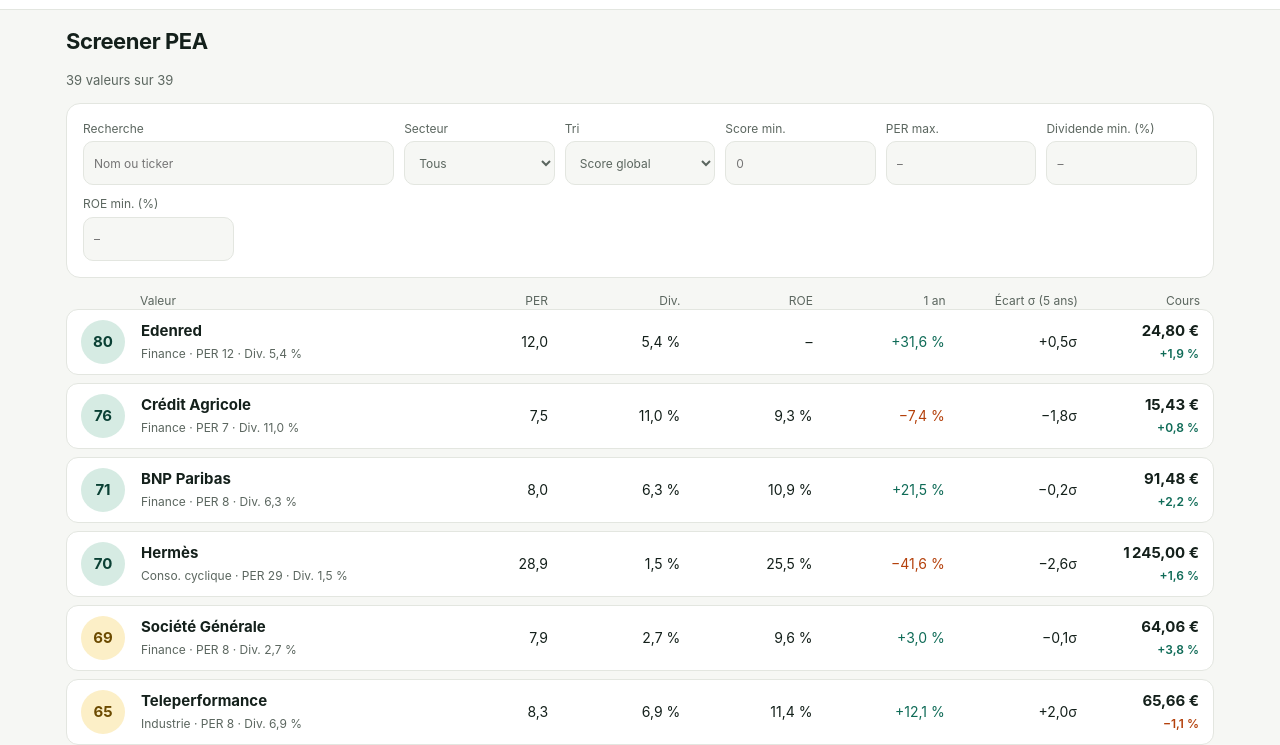
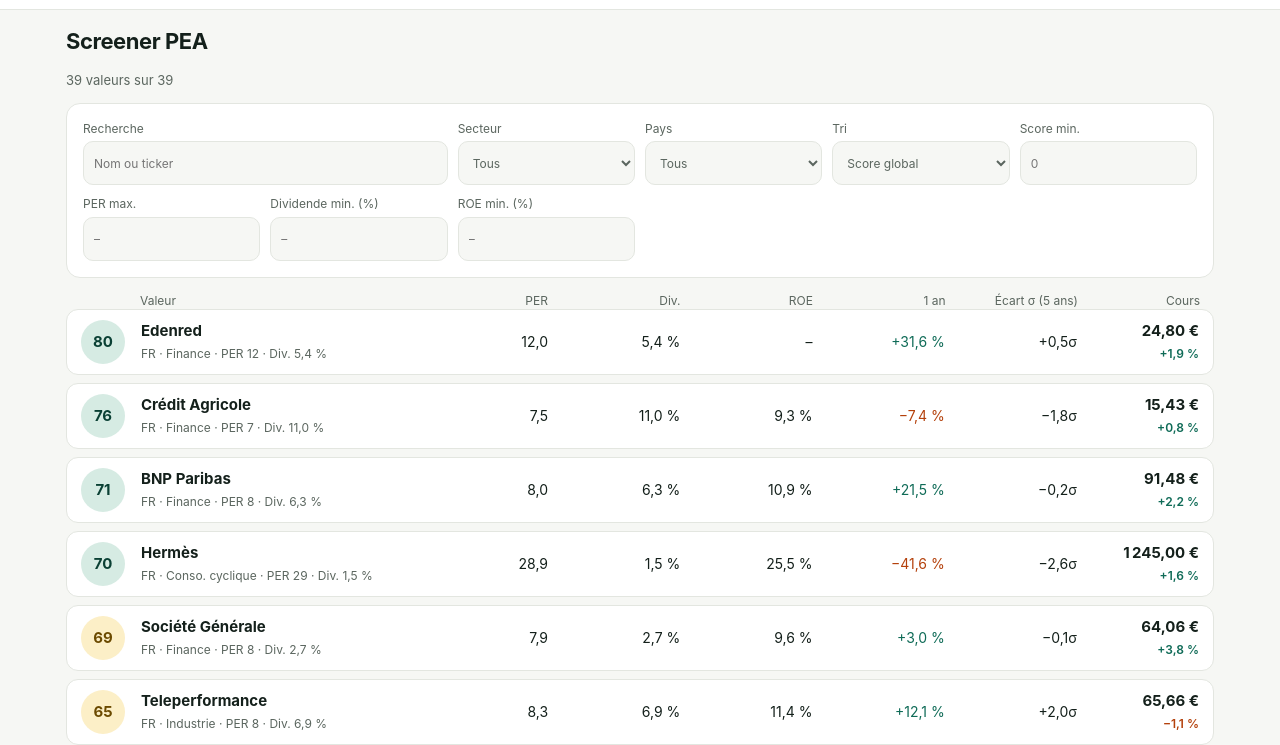
Before and after one commit to Locqueltas56/pea-analyse, a plain HTML site: page docs/index.html in a window 1280 px wide. Shown: the part 59-804 px from the top of the page. Drawn offline with Linux system fonts and the light colour scheme.

Commit message:
Ajouter un filtre par pays au screener
Co-Authored-By: Claude Sonnet 5.5 <noreply@anthropic.com>
Claude-Session: https://claude.ai/code/session_01TpkSymXNwPUXooq2Nko2xQ

```diff
--- a/docs/index.html
+++ b/docs/index.html
@@ -64,7 +64,7 @@ table{width:100%;border-collapse:collapse;font-size:13px}th,td{white-space:nowra
   nav.tabs a.on{background:var(--pri2)}
   .top{display:flex;align-items:center;gap:20px;background:var(--card);border-bottom:1px solid var(--line);padding:12px 32px}
   .top .brand{font-weight:700;font-size:19px;color:var(--pri);letter-spacing:-.02em}
-  .filters{grid-template-columns:repeat(7,minmax(0,1fr))}.filters .full{grid-column:span 2}
+  .filters{grid-template-columns:repeat(6,minmax(0,1fr))}.filters .full{grid-column:span 2}
   .row{grid-template-columns:48px minmax(160px,1.6fr) repeat(5,minmax(60px,.7fr)) 110px;padding:10px 14px}
   .row .c{display:block;text-align:right;font-size:14px}
   .head{display:grid;grid-template-columns:48px minmax(160px,1.6fr) repeat(5,minmax(60px,.7fr)) 110px;gap:12px;padding:0 14px;font-size:12px;color:var(--ink2);margin-top:12px}
@@ -92,8 +92,10 @@ const esc=s=>String(s??'').replace(/[&<>"']/g,m=>({'&':'&amp;','<':'&lt;','>':'&
 const css=n=>getComputedStyle(document.documentElement).getPropertyValue(n).trim();
 const SECT={'Technology':'Technologie','Healthcare':'Santé','Financial Services':'Finance','Industrials':'Industrie','Consumer Cyclical':'Conso. cyclique','Consumer Defensive':'Conso. de base','Energy':'Énergie','Basic Materials':'Matériaux','Utilities':'Services publics','Communication Services':'Communication','Real Estate':'Immobilier'};
 const sect=s=>SECT[s]||s||'Autre';
+const CN={FR:'France',NL:'Pays-Bas',DE:'Allemagne',IT:'Italie',ES:'Espagne',BE:'Belgique',FI:'Finlande',IE:'Irlande',PT:'Portugal',LU:'Luxembourg',DK:'Danemark',SE:'Suède'};
+const ctry=c=>CN[c]||c||'';
 const RF=0.02, WEEK=604800000;
-let DATA=null, BYT={}, STATE={q:'',sector:'',minScore:0,maxPer:'',minDy:'',minRoe:'',sort:'score'}, CMP=[], CMPY=5, PERIOD=10;
+let DATA=null, BYT={}, STATE={q:'',sector:'',country:'',minScore:0,maxPer:'',minDy:'',minRoe:'',sort:'score'}, CMP=[], CMPY=5, PERIOD=10;
 
 /* ---------- statistiques ---------- */
 const mean=a=>a.reduce((x,y)=>x+y,0)/a.length;
@@ -174,7 +176,7 @@ function rowHtml(s){
   const z=st5?st5.z:null;
   return `<a class="row" href="#s-${slug(s.t)}">
     <div class="sc ${cls(s.score.total)}">${r0(s.score.total)}</div>
-    <div class="nm"><b>${esc(s.name)}</b><span>${esc(sect(s.sector))} · PER ${nf(s.per,0)} · Div. ${pc(s.dy)}</span></div>
+    <div class="nm"><b>${esc(s.name)}</b><span>${esc(s.country||'')} · ${esc(sect(s.sector))} · PER ${nf(s.per,0)} · Div. ${pc(s.dy)}</span></div>
     <div class="c">${nf(s.per,1)}</div><div class="c">${pc(s.dy)}</div><div class="c">${pc(s.roe)}</div>
     <div class="c ${st1&&st1.perf>=0?'pos':'neg'}">${st1?sg(st1.perf):'–'}</div>
     <div class="c">${z==null?'–':sgs(z)}</div>
@@ -184,7 +186,7 @@ function filtered(){
   const f=STATE,q=f.q.trim().toLowerCase();
   let L=DATA.stocks.filter(s=>
     (!q||s.name.toLowerCase().includes(q)||s.t.toLowerCase().includes(q))&&
-    (!f.sector||s.sector===f.sector)&&
+    (!f.sector||s.sector===f.sector)&&(!f.country||s.country===f.country)&&
     (s.score.total==null?f.minScore<=0:s.score.total>=f.minScore)&&
     (f.maxPer===''||(s.per!=null&&s.per>0&&s.per<=+f.maxPer))&&
     (f.minDy===''||(s.dy!=null&&s.dy*100>=+f.minDy))&&
@@ -196,11 +198,13 @@ function filtered(){
 }
 function viewScreener(){
   const sectors=[...new Set(DATA.stocks.map(s=>s.sector))].sort();
+  const countries=[...new Set(DATA.stocks.map(s=>s.country))].sort((a,b)=>ctry(a).localeCompare(ctry(b),'fr'));
   $('#app').innerHTML=`<h1>Screener PEA</h1>
   <p class="muted" id="count"></p>
   <div class="card"><div class="filters">
    <label class="full">Recherche<input id="f-q" type="search" placeholder="Nom ou ticker" value="${esc(STATE.q)}"></label>
    <label>Secteur<select id="f-sector"><option value="">Tous</option>${sectors.map(x=>`<option value="${esc(x)}" ${STATE.sector===x?'selected':''}>${esc(sect(x))}</option>`).join('')}</select></label>
+   <label>Pays<select id="f-country"><option value="">Tous</option>${countries.map(x=>`<option value="${esc(x)}" ${STATE.country===x?'selected':''}>${esc(ctry(x))}</option>`).join('')}</select></label>
    <label>Tri<select id="f-sort">${[['score','Score global'],['dy','Dividende'],['per','PER bas'],['roe','ROE'],['z','Décote vs tendance'],['name','Nom']].map(([v,l])=>`<option value="${v}" ${STATE.sort===v?'selected':''}>${l}</option>`).join('')}</select></label>
    <label>Score min.<input id="f-minScore" type="number" inputmode="numeric" min="0" max="100" value="${STATE.minScore||''}" placeholder="0"></label>
    <label>PER max.<input id="f-maxPer" type="number" inputmode="decimal" value="${STATE.maxPer}" placeholder="–"></label>
@@ -211,7 +215,7 @@ function viewScreener(){
   <div class="list" id="list"></div>`;
   const upd=()=>{const L=filtered();$('#count').textContent=`${L.length} valeur${L.length>1?'s':''} sur ${DATA.stocks.length}`;$('#list').innerHTML=L.map(rowHtml).join('')||'<p class="muted">Aucune valeur ne correspond.</p>'};
   const bind=(id,k,num)=>$(id).addEventListener('input',e=>{STATE[k]=num?(e.target.value===''?(k==='minScore'?0:''):e.target.value):e.target.value;upd()});
-  bind('#f-q','q');bind('#f-sector','sector');bind('#f-sort','sort');
+  bind('#f-q','q');bind('#f-sector','sector');bind('#f-country','country');bind('#f-sort','sort');
   bind('#f-minScore','minScore',1);bind('#f-maxPer','maxPer',1);bind('#f-minDy','minDy',1);bind('#f-minRoe','minRoe',1);
   upd();
 }
```
